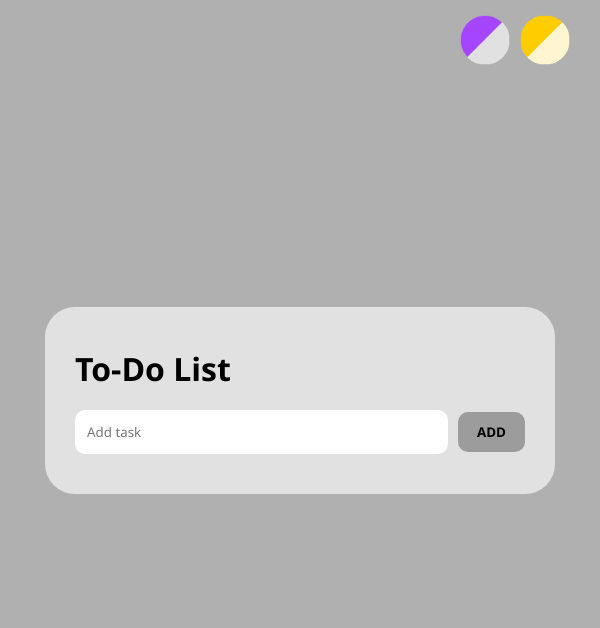
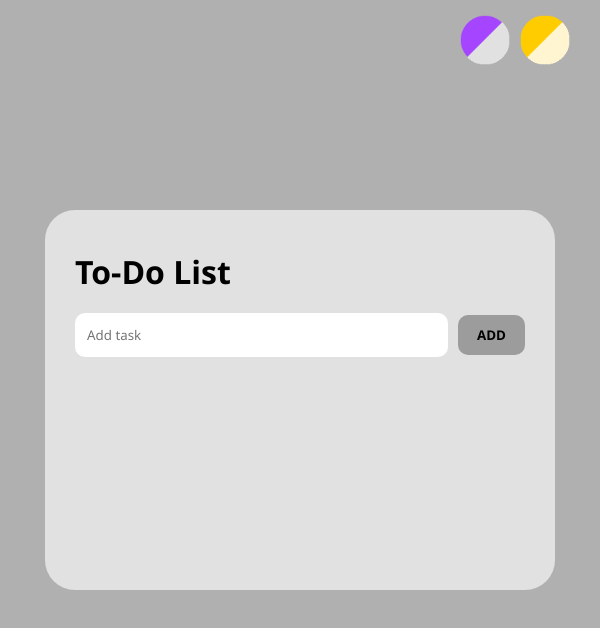
Before and after one commit to RollyBrolly/to-do-list, an Electron app: page index.html in a window 600 px wide. Drawn offline with Linux system fonts and the light colour scheme.

Commit message:
scrollbar fix

```diff
--- a/index.html
+++ b/index.html
@@ -33,7 +33,7 @@
                 <input type="text" placeholder="Add task" class="inputBox" id="inputBox">
                 <button class="addBtn" id="addBtn">ADD</button>
             </div>
-            <div id="taskContainer">
+            <div id="taskContainer" class="taskContainer">
 
             </div>
         </div>
--- a/style.css
+++ b/style.css
@@ -27,12 +27,28 @@ body {
 }
 .card {
     width: 100%;
+    height: 300px;
     max-width: 450px;
     background-color: rgb(225, 225, 225);
     border-radius: 30px;
     margin: 30px auto;
     padding: 40px 30px;
+    display: flex;
+    flex-direction: column;
     transition: all 0.3s ease;
+}
+.taskContainer{
+    margin-top: 10px;
+    overflow-y: auto;
+    flex-grow: 1;
+}
+.taskContainer::-webkit-scrollbar {
+    width: 8px;
+}
+
+.taskContainer::-webkit-scrollbar-thumb {
+    background: var(--primary-color);
+    border-radius: 10px;
 }
 .row {
     padding-top: 20px;
```
